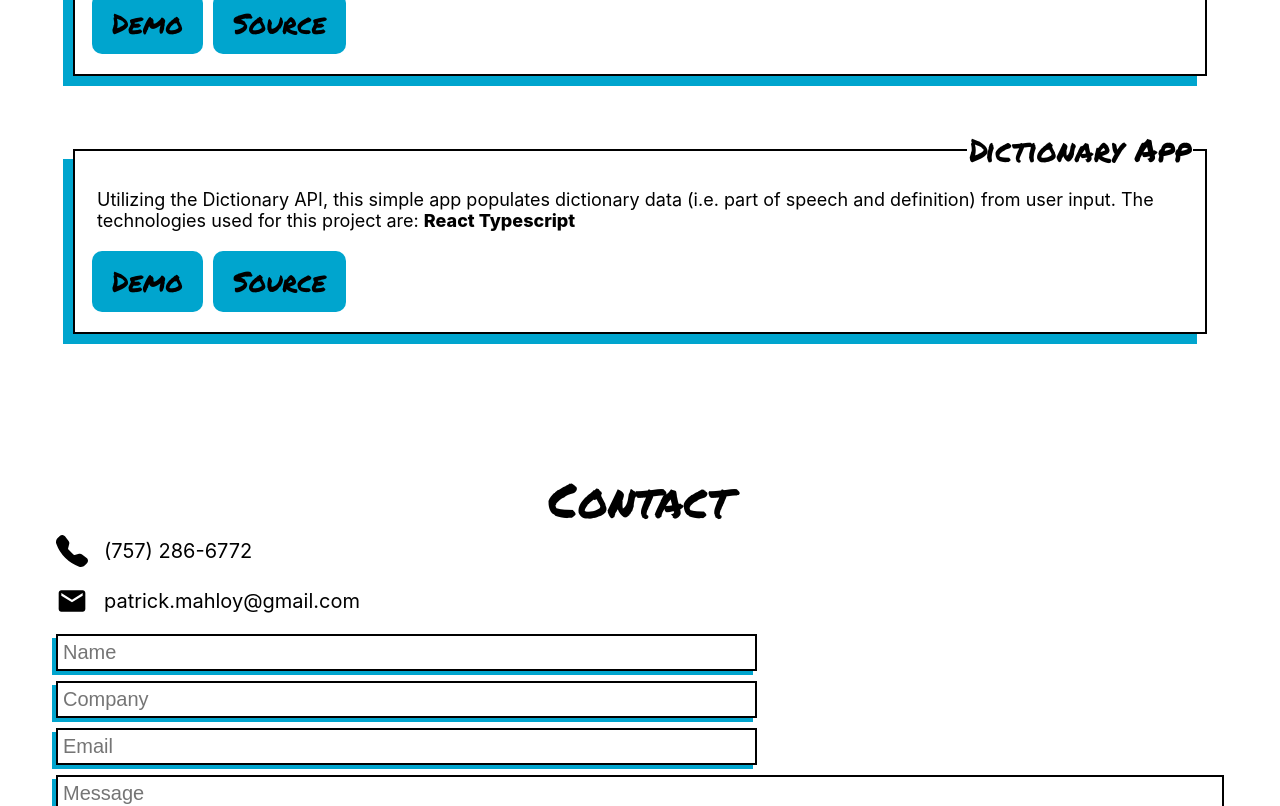
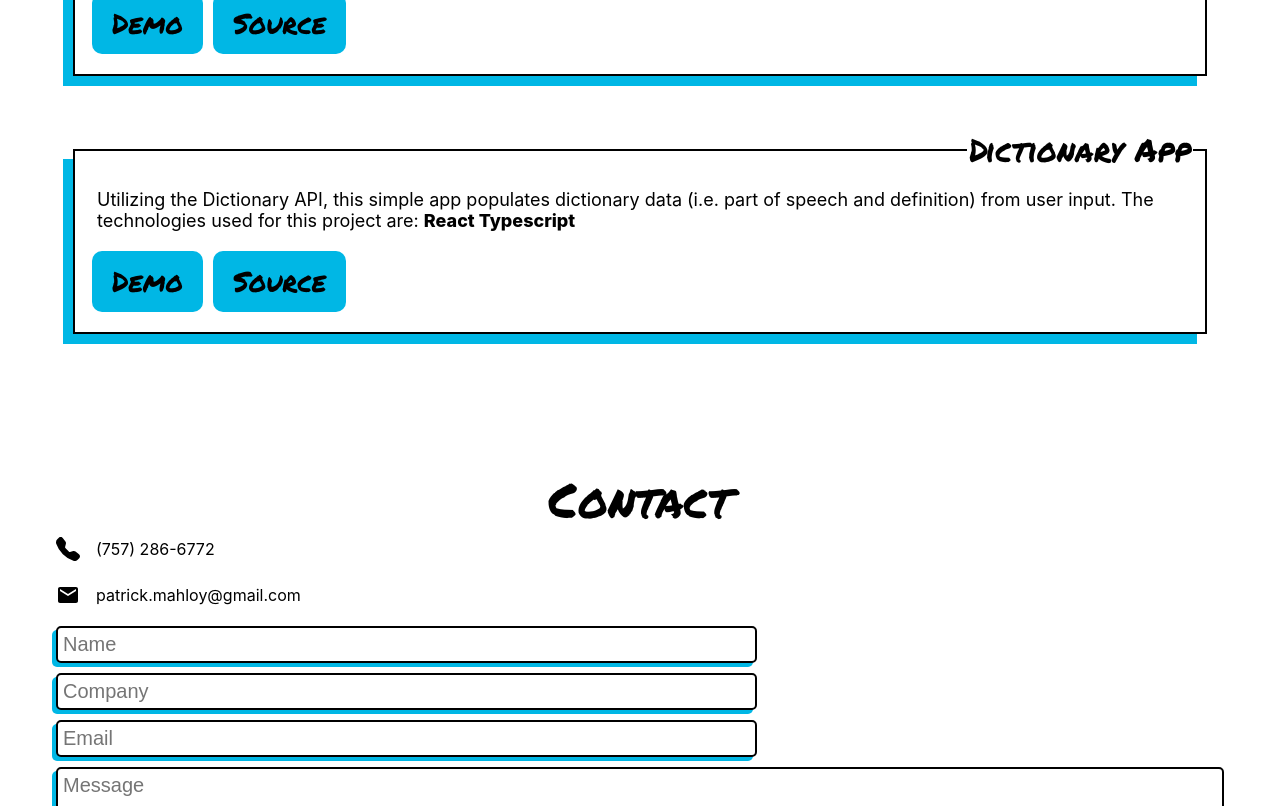
Before and after one commit to ploymahloy/personal-site, a Next.js app: page / in a window 1280 px wide. Shown: the part 1680-2486 px from the top of the page. Built offline with nearby package versions, Linux system fonts and the light colour scheme.

Commit message:
brightend base blue, shrunk contact info and icons, added border radius to contact form fields

```diff
--- a/styles/Home.module.scss
+++ b/styles/Home.module.scss
@@ -92,7 +92,6 @@
   display: flex;
   align-items: center;
   margin-bottom: 1rem;
-  font-size: 1.25rem;
 
   &_icon,
   &_detail {
@@ -100,11 +99,12 @@
   }
 
   &_icon {
-    font-size: 2rem;
+    font-size: 1.5rem;
   }
 
   &_detail {
     margin: 5px 0;
+    font-size: 1rem;
   }
 }
 
@@ -119,6 +119,7 @@
 .textarea {
 	padding: 5px;
 	border: 2px solid black;
+  border-radius: 5px;
 	font-size: 20px;
 	box-shadow: -4px 4px $primary-blue;
 }
--- a/styles/_colors.scss
+++ b/styles/_colors.scss
@@ -1,3 +1,3 @@
-$primary-blue:         #00A5CE;
+$primary-blue:         #00b7e5;
 $hover-blue:           #00CCFF;
 $hover-blue-secondary: #8AE8FF;
```
